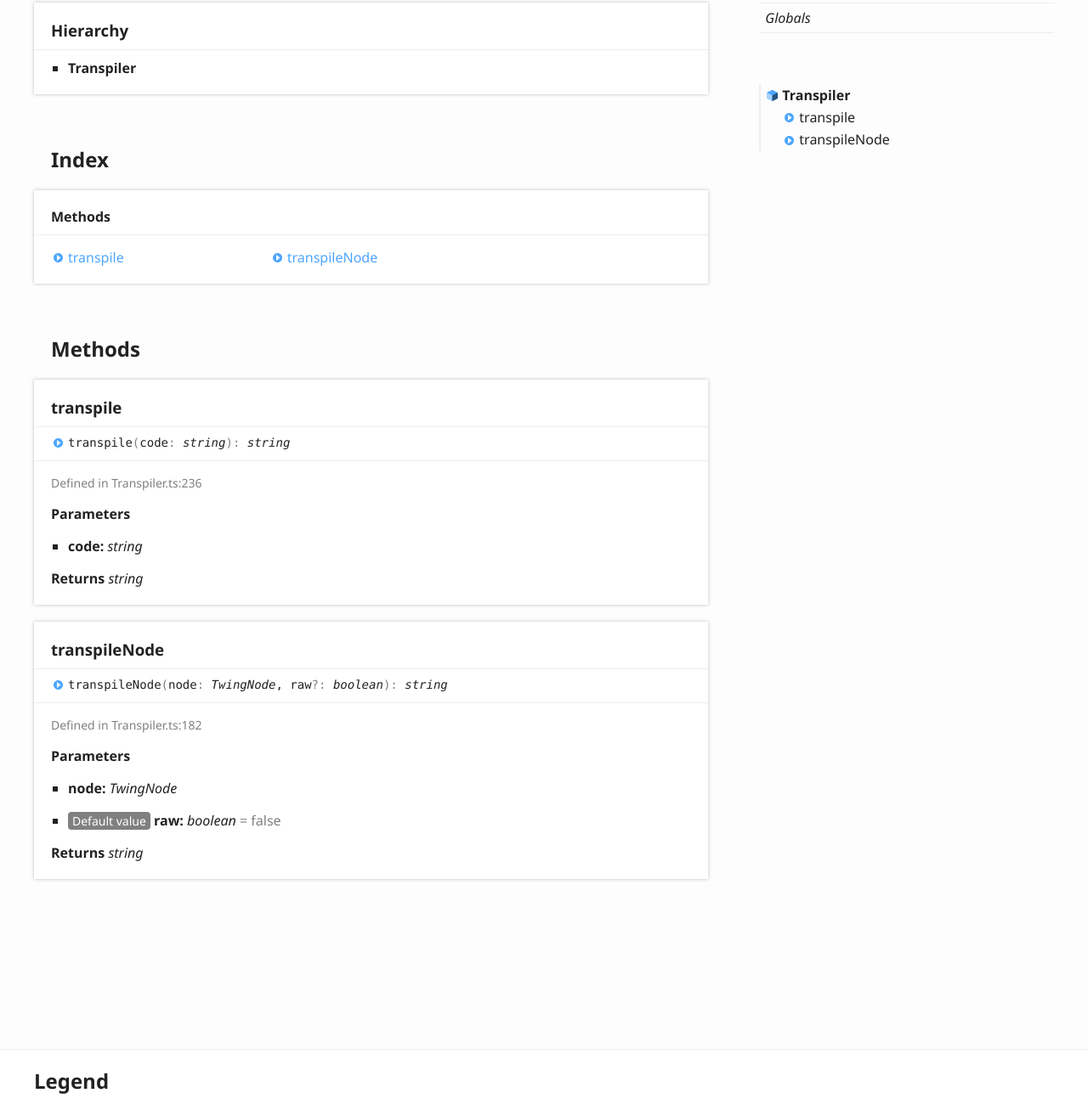
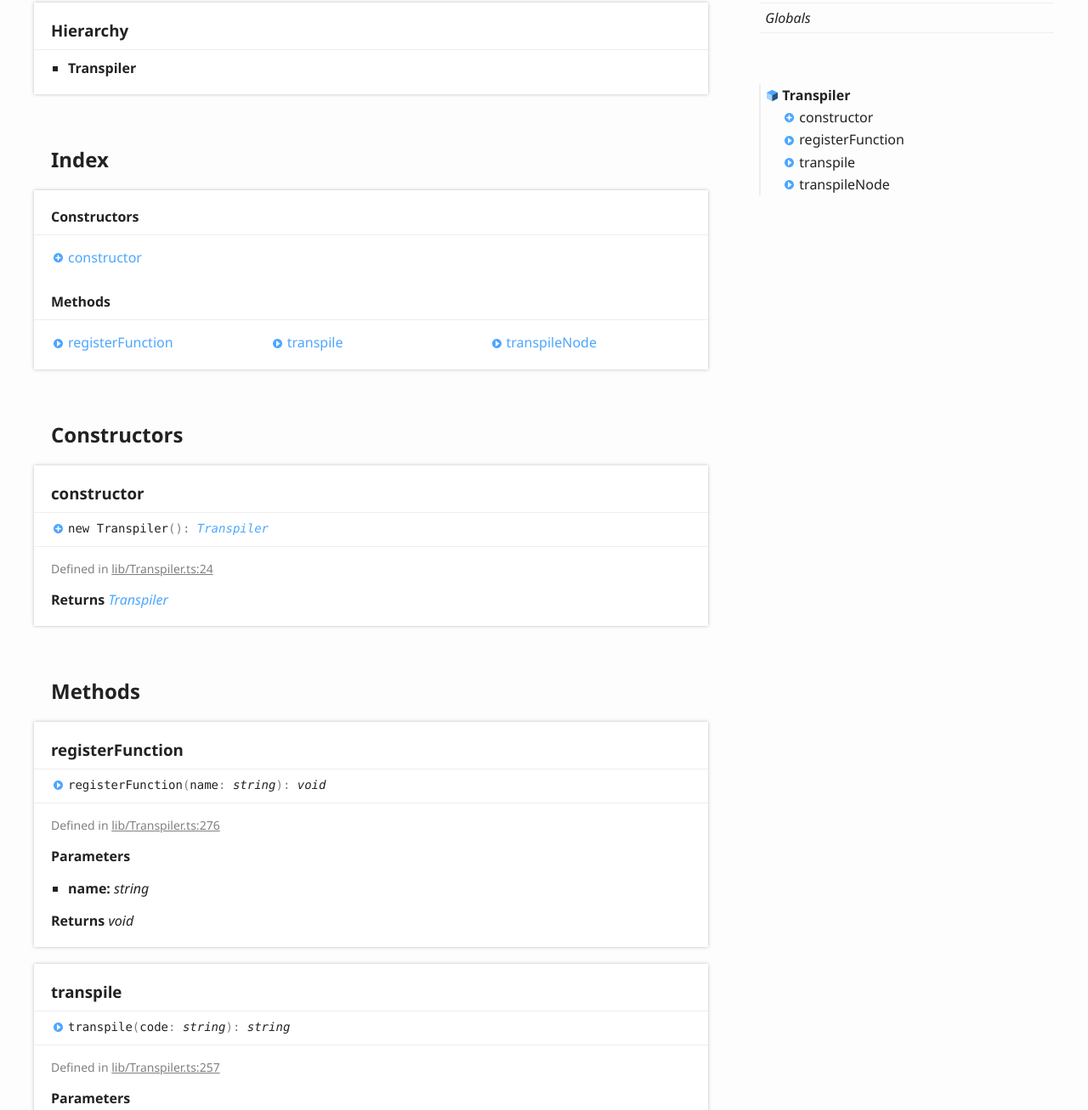
Before and after one commit to NightlyCommit/twig-to-phtml, a website: page docs/classes/transpiler.html in a window 1280 px wide. Shown: the part 192-1499 px from the top of the page at 85% size. Drawn offline with Linux system fonts and the light colour scheme.

Commit message:
Fix issue #1

```diff
--- a/docs/assets/js/search.js
+++ b/docs/assets/js/search.js
@@ -1,3 +1,3 @@
 var typedoc = typedoc || {};
             typedoc.search = typedoc.search || {};
-            typedoc.search.data = {"kinds":{"128":"Class","2048":"Method"},"rows":[{"id":0,"kind":128,"name":"Transpiler","url":"classes/transpiler.html","classes":"tsd-kind-class"},{"id":1,"kind":2048,"name":"transpileNode","url":"classes/transpiler.html#transpilenode","classes":"tsd-kind-method tsd-parent-kind-class","parent":"Transpiler"},{"id":2,"kind":2048,"name":"transpile","url":"classes/transpiler.html#transpile","classes":"tsd-kind-method tsd-parent-kind-class","parent":"Transpiler"}]};
+            typedoc.search.data = {"kinds":{"128":"Class","512":"Constructor","2048":"Method"},"rows":[{"id":0,"kind":128,"name":"Transpiler","url":"classes/transpiler.html","classes":"tsd-kind-class"},{"id":1,"kind":512,"name":"constructor","url":"classes/transpiler.html#constructor","classes":"tsd-kind-constructor tsd-parent-kind-class","parent":"Transpiler"},{"id":2,"kind":2048,"name":"transpileNode","url":"classes/transpiler.html#transpilenode","classes":"tsd-kind-method tsd-parent-kind-class","parent":"Transpiler"},{"id":3,"kind":2048,"name":"transpile","url":"classes/transpiler.html#transpile","classes":"tsd-kind-method tsd-parent-kind-class","parent":"Transpiler"},{"id":4,"kind":2048,"name":"registerFunction","url":"classes/transpiler.html#registerfunction","classes":"tsd-kind-method tsd-parent-kind-class","parent":"Transpiler"}]};
--- a/docs/classes/transpiler.html
+++ b/docs/classes/transpiler.html
@@ -77,8 +77,15 @@
 				<section class="tsd-panel tsd-index-panel">
 					<div class="tsd-index-content">
 						<section class="tsd-index-section ">
+							<h3>Constructors</h3>
+							<ul class="tsd-index-list">
+								<li class="tsd-kind-constructor tsd-parent-kind-class"><a href="transpiler.html#constructor" class="tsd-kind-icon">constructor</a></li>
+							</ul>
+						</section>
+						<section class="tsd-index-section ">
 							<h3>Methods</h3>
 							<ul class="tsd-index-list">
+								<li class="tsd-kind-method tsd-parent-kind-class"><a href="transpiler.html#registerfunction" class="tsd-kind-icon">register<wbr>Function</a></li>
 								<li class="tsd-kind-method tsd-parent-kind-class"><a href="transpiler.html#transpile" class="tsd-kind-icon">transpile</a></li>
 								<li class="tsd-kind-method tsd-parent-kind-class"><a href="transpiler.html#transpilenode" class="tsd-kind-icon">transpile<wbr>Node</a></li>
 							</ul>
@@ -87,7 +94,50 @@
 				</section>
 			</section>
 			<section class="tsd-panel-group tsd-member-group ">
+				<h2>Constructors</h2>
+				<section class="tsd-panel tsd-member tsd-kind-constructor tsd-parent-kind-class">
+					<a name="constructor" class="tsd-anchor"></a>
+					<h3>constructor</h3>
+					<ul class="tsd-signatures tsd-kind-constructor tsd-parent-kind-class">
+						<li class="tsd-signature tsd-kind-icon">new <wbr>Transpiler<span class="tsd-signature-symbol">(</span><span class="tsd-signature-symbol">)</span><span class="tsd-signature-symbol">: </span><a href="transpiler.html" class="tsd-signature-type">Transpiler</a></li>
+					</ul>
+					<ul class="tsd-descriptions">
+						<li class="tsd-description">
+							<aside class="tsd-sources">
+								<ul>
+									<li>Defined in <a href="https://github.com/NightlyCommit/twig-to-phtml/blob/fed22ec/src/lib/Transpiler.ts#L24">lib/Transpiler.ts:24</a></li>
+								</ul>
+							</aside>
+							<h4 class="tsd-returns-title">Returns <a href="transpiler.html" class="tsd-signature-type">Transpiler</a></h4>
+						</li>
+					</ul>
+				</section>
+			</section>
+			<section class="tsd-panel-group tsd-member-group ">
 				<h2>Methods</h2>
+				<section class="tsd-panel tsd-member tsd-kind-method tsd-parent-kind-class">
+					<a name="registerfunction" class="tsd-anchor"></a>
+					<h3>register<wbr>Function</h3>
+					<ul class="tsd-signatures tsd-kind-method tsd-parent-kind-class">
+						<li class="tsd-signature tsd-kind-icon">register<wbr>Function<span class="tsd-signature-symbol">(</span>name<span class="tsd-signature-symbol">: </span><span class="tsd-signature-type">string</span><span class="tsd-signature-symbol">)</span><span class="tsd-signature-symbol">: </span><span class="tsd-signature-type">void</span></li>
+					</ul>
+					<ul class="tsd-descriptions">
+						<li class="tsd-description">
+							<aside class="tsd-sources">
+								<ul>
+									<li>Defined in <a href="https://github.com/NightlyCommit/twig-to-phtml/blob/fed22ec/src/lib/Transpiler.ts#L276">lib/Transpiler.ts:276</a></li>
+								</ul>
+							</aside>
+							<h4 class="tsd-parameters-title">Parameters</h4>
+							<ul class="tsd-parameters">
+								<li>
+									<h5>name: <span class="tsd-signature-type">string</span></h5>
+								</li>
+							</ul>
+							<h4 class="tsd-returns-title">Returns <span class="tsd-signature-type">void</span></h4>
+						</li>
+					</ul>
+				</section>
 				<section class="tsd-panel tsd-member tsd-kind-method tsd-parent-kind-class">
 					<a name="transpile" class="tsd-anchor"></a>
 					<h3>transpile</h3>
@@ -98,7 +148,7 @@
 						<li class="tsd-description">
 							<aside class="tsd-sources">
 								<ul>
-									<li>Defined in Transpiler.ts:236</li>
+									<li>Defined in <a href="https://github.com/NightlyCommit/twig-to-phtml/blob/fed22ec/src/lib/Transpiler.ts#L257">lib/Transpiler.ts:257</a></li>
 								</ul>
 							</aside>
 							<h4 class="tsd-parameters-title">Parameters</h4>
@@ -121,7 +171,7 @@
 						<li class="tsd-description">
 							<aside class="tsd-sources">
 								<ul>
-									<li>Defined in Transpiler.ts:182</li>
+									<li>Defined in <a href="https://github.com/NightlyCommit/twig-to-phtml/blob/fed22ec/src/lib/Transpiler.ts#L199">lib/Transpiler.ts:199</a></li>
 								</ul>
 							</aside>
 							<h4 class="tsd-parameters-title">Parameters</h4>
@@ -154,6 +204,12 @@
 					<li class="current tsd-kind-class">
 						<a href="transpiler.html" class="tsd-kind-icon">Transpiler</a>
 						<ul>
+							<li class=" tsd-kind-constructor tsd-parent-kind-class">
+								<a href="transpiler.html#constructor" class="tsd-kind-icon">constructor</a>
+							</li>
+							<li class=" tsd-kind-method tsd-parent-kind-class">
+								<a href="transpiler.html#registerfunction" class="tsd-kind-icon">register<wbr>Function</a>
+							</li>
 							<li class=" tsd-kind-method tsd-parent-kind-class">
 								<a href="transpiler.html#transpile" class="tsd-kind-icon">transpile</a>
 							</li>
```
Also changed, not shown: docs/index.html (+1 -1 lines), src/lib/Transpiler.ts (+48 -13 lines), test/lib/Transpiler/test.ts (+40 -1 lines).
